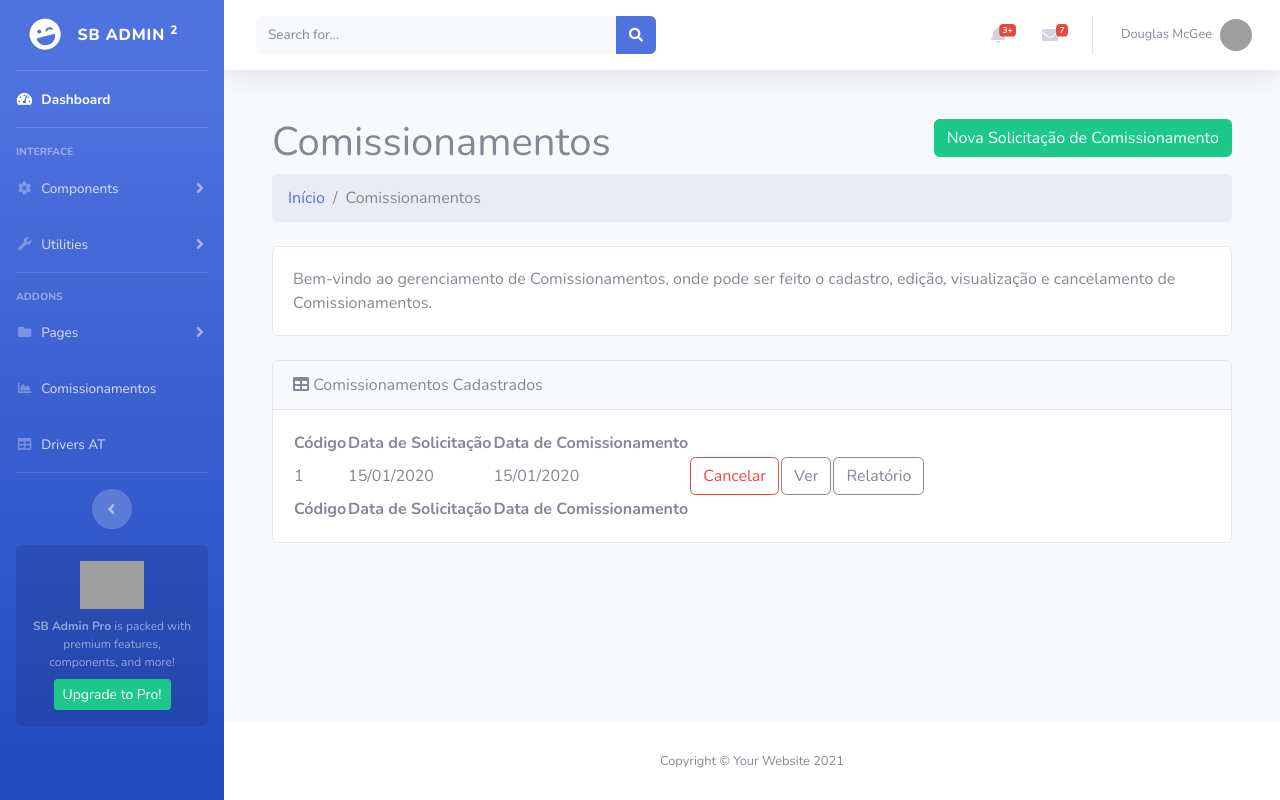
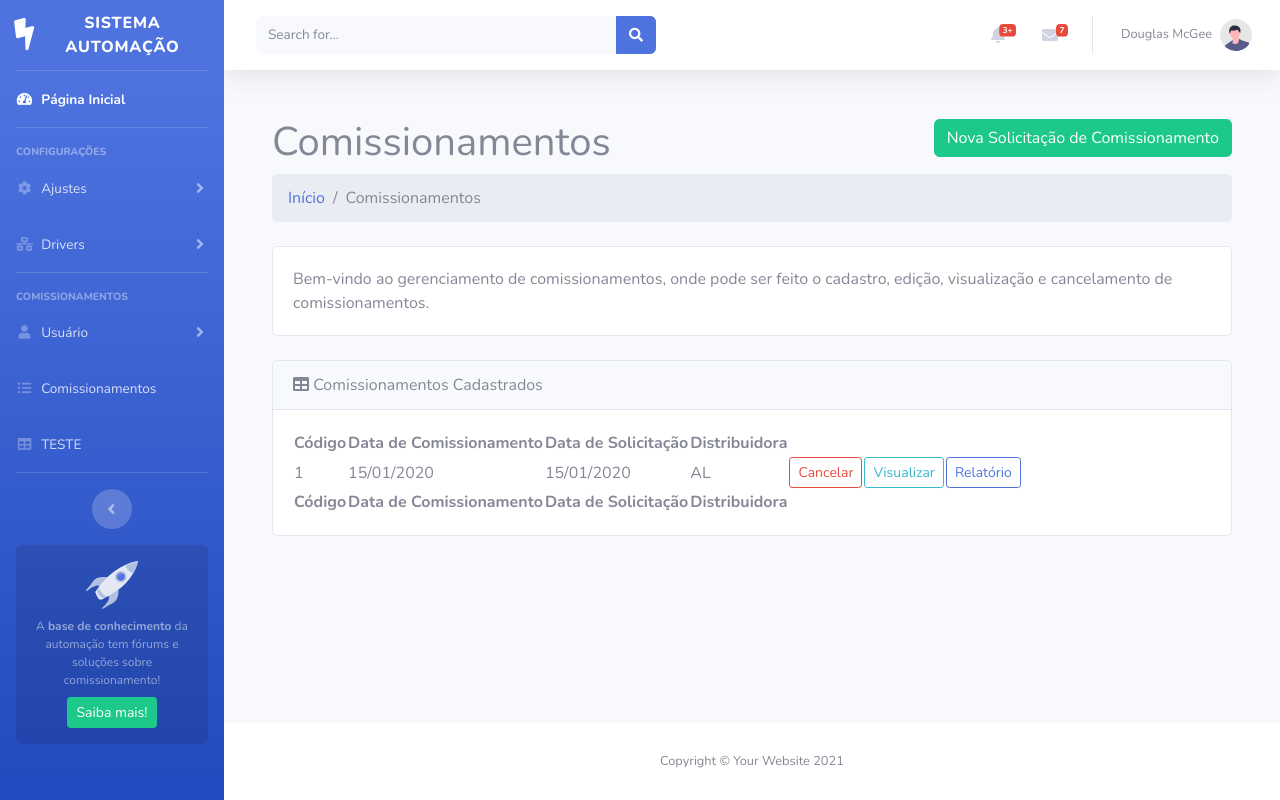
Before and after one commit to mariatheresa2/Automacao, a Django app: page /comissionamento/ in a window 1280 px wide. Run offline with Django 5.2, Linux system fonts and the light colour scheme; tables that the repository leaves empty hold one stand-in row (values such as "Sample post"); some libraries are stand-ins or nearby versions; grey boxes are pictures that could not be loaded.

Commit message:
Layout inicial

```diff
--- a/comissionamento/templates/comissionamento/base.html
+++ b/comissionamento/templates/comissionamento/base.html
@@ -20,7 +20,7 @@
 
     <!-- Custom styles for this template-->
     <link href="{% static 'css/comissionamento.min.css' %}" rel="stylesheet">
-
+    <link rel="icon" href="{% static 'img/undraw_rocket.svg' %}">
 </head>
 
 <body id="page-top">
@@ -32,11 +32,11 @@
         <ul class="navbar-nav bg-gradient-primary sidebar sidebar-dark accordion" id="accordionSidebar">
 
             <!-- Sidebar - Brand -->
-            <a class="sidebar-brand d-flex align-items-center justify-content-center" href="index.html">
+            <a class="sidebar-brand d-flex align-items-center justify-content-center" href="{% url 'home' %}">
                 <div class="sidebar-brand-icon rotate-n-15">
-                    <i class="fas fa-laugh-wink"></i>
+                    <i class="fas fa-bolt"></i>
                 </div>
-                <div class="sidebar-brand-text mx-3">SB Admin <sup>2</sup></div>
+                <div class="sidebar-brand-text mx-3">Sistema Automação</div>
             </a>
 
             <!-- Divider -->
@@ -44,9 +44,9 @@
 
             <!-- Nav Item - Dashboard -->
             <li class="nav-item active">
-                <a class="nav-link" href="index.html">
+                <a class="nav-link" href="{% url 'home' %}">
                     <i class="fas fa-fw fa-tachometer-alt"></i>
-                    <span>Dashboard</span></a>
+                    <span>Página Inicial</span></a>
             </li>
 
             <!-- Divider -->
@@ -54,7 +54,7 @@
 
             <!-- Heading -->
             <div class="sidebar-heading">
-                Interface
+                Configurações
             </div>
 
             <!-- Nav Item - Pages Collapse Menu -->
@@ -62,13 +62,13 @@
                 <a class="nav-link collapsed" href="#" data-toggle="collapse" data-target="#collapseTwo"
                     aria-expanded="true" aria-controls="collapseTwo">
                     <i class="fas fa-fw fa-cog"></i>
-                    <span>Components</span>
+                    <span>Ajustes</span>
                 </a>
                 <div id="collapseTwo" class="collapse" aria-labelledby="headingTwo" data-parent="#accordionSidebar">
                     <div class="bg-white py-2 collapse-inner rounded">
-                        <h6 class="collapse-header">Custom Components:</h6>
-                        <a class="collapse-item" href="buttons.html">Buttons</a>
-                        <a class="collapse-item" href="cards.html">Cards</a>
+                        <h6 class="collapse-header">Mapas:</h6>
+                        <a class="collapse-item" href="#">AT</a>
+                        <a class="collapse-item" href="#">RD</a>
                     </div>
                 </div>
             </li>
@@ -77,17 +77,15 @@
             <li class="nav-item">
                 <a class="nav-link collapsed" href="#" data-toggle="collapse" data-target="#collapseUtilities"
                     aria-expanded="true" aria-controls="collapseUtilities">
-                    <i class="fas fa-fw fa-wrench"></i>
-                    <span>Utilities</span>
+                    <i class="fas fa-fw fa-network-wired"></i>
+                    <span>Drivers</span>
                 </a>
                 <div id="collapseUtilities" class="collapse" aria-labelledby="headingUtilities"
                     data-parent="#accordionSidebar">
                     <div class="bg-white py-2 collapse-inner rounded">
-                        <h6 class="collapse-header">Custom Utilities:</h6>
-                        <a class="collapse-item" href="utilities-color.html">Colors</a>
-                        <a class="collapse-item" href="utilities-border.html">Borders</a>
-                        <a class="collapse-item" href="utilities-animation.html">Animations</a>
-                        <a class="collapse-item" href="utilities-other.html">Other</a>
+                        <h6 class="collapse-header">Container:</h6>
+                        <a class="collapse-item" href="#">AT</a>
+                        <a class="collapse-item" href="#">RD</a>
                     </div>
                 </div>
             </li>
@@ -97,26 +95,26 @@
 
             <!-- Heading -->
             <div class="sidebar-heading">
-                Addons
+                Comissionamentos
             </div>
 
             <!-- Nav Item - Pages Collapse Menu -->
             <li class="nav-item">
                 <a class="nav-link collapsed" href="#" data-toggle="collapse" data-target="#collapsePages"
                     aria-expanded="true" aria-controls="collapsePages">
-                    <i class="fas fa-fw fa-folder"></i>
-                    <span>Pages</span>
+                    <i class="fas fa-fw fa-user"></i>
+                    <span>Usuário</span>
                 </a>
                 <div id="collapsePages" class="collapse" aria-labelledby="headingPages" data-parent="#accordionSidebar">
                     <div class="bg-white py-2 collapse-inner rounded">
-                        <h6 class="collapse-header">Login Screens:</h6>
-                        <a class="collapse-item" href="login.html">Login</a>
-                        <a class="collapse-item" href="register.html">Register</a>
-                        <a class="collapse-item" href="forgot-password.html">Forgot Password</a>
+                        <h6 class="collapse-header">Configuração de Usuários:</h6>
+                        <a class="collapse-item" href="#">Login</a>
+                        <a class="collapse-item" href="#">Criar</a>
+                        <a class="collapse-item" href="#">Esqueceu a senha</a>
                         <div class="collapse-divider"></div>
-                        <h6 class="collapse-header">Other Pages:</h6>
-                        <a class="collapse-item" href="404.html">404 Page</a>
-                        <a class="collapse-item" href="blank.html">Blank Page</a>
+                        <h6 class="collapse-header">Outras Configurações:</h6>
+                        <a class="collapse-item" href="#">Erros</a>
+                        <a class="collapse-item" href="#">Outros</a>
                     </div>
                 </div>
             </li>
@@ -124,15 +122,15 @@
             <!-- Nav Item - Charts -->
             <li class="nav-item">
                 <a class="nav-link" href="{% url 'cadastrar_comissionamento' %}">
-                    <i class="fas fa-fw fa-chart-area"></i>
+                    <i class="fas fa-fw fa-list-ul"></i>
                     <span>Comissionamentos</span></a>
             </li>
 
             <!-- Nav Item - Tables -->
             <li class="nav-item">
-                <a class="nav-link" href="{% url 'visualizar_drivers_at' %}">
+                <a class="nav-link" href="#">
                     <i class="fas fa-fw fa-table"></i>
-                    <span>Drivers AT</span></a>
+                    <span>TESTE</span></a>
             </li>
 
             <!-- Divider -->
@@ -145,9 +143,9 @@
 
             <!-- Sidebar Message -->
             <div class="sidebar-card d-none d-lg-flex">
-                <img class="sidebar-card-illustration mb-2" src="{% static 'undraw_rocket.svg' %}" alt="...">
-                <p class="text-center mb-2"><strong>SB Admin Pro</strong> is packed with premium features, components, and more!</p>
-                <a class="btn btn-success btn-sm" href="https://startbootstrap.com/theme/sb-admin-pro">Upgrade to Pro!</a>
+                <img class="sidebar-card-illustration mb-2" src="{% static 'img/undraw_rocket.svg' %}" alt="...">
+                <p class="text-center mb-2">A <strong>base de conhecimento</strong> da automação tem fórums e soluções sobre comissionamento!</p>
+                <a class="btn btn-success btn-sm" href="https://google.com.br">Saiba mais!</a>
             </div>
 
         </ul>
@@ -287,7 +285,7 @@
                                 </a>
                                 <a class="dropdown-item d-flex align-items-center" href="#">
                                     <div class="dropdown-list-image mr-3">
-                                        <img class="rounded-circle" src="{% static 'undraw_profile_2.svg' %}"
+                                        <img class="rounded-circle" src="{% static 'img/undraw_profile_2.svg' %}"
                                             alt="...">
                                         <div class="status-indicator"></div>
                                     </div>
@@ -299,7 +297,7 @@
                                 </a>
                                 <a class="dropdown-item d-flex align-items-center" href="#">
                                     <div class="dropdown-list-image mr-3">
-                                        <img class="rounded-circle" src="{% static 'undraw_profile_3.svg' %}""
+                                        <img class="rounded-circle" src="{% static 'img/undraw_profile_3.svg' %}""
                                             alt="...">
                                         <div class="status-indicator bg-warning"></div>
                                     </div>
@@ -333,7 +331,7 @@
                                 data-toggle="dropdown" aria-haspopup="true" aria-expanded="false">
                                 <span class="mr-2 d-none d-lg-inline text-gray-600 small">Douglas McGee</span>
                                 <img class="img-profile rounded-circle"
-                                    src="{% static 'undraw_profile.svg' %}">
+                                    src="{% static 'img/undraw_profile.svg' %}">
                             </a>
                             <!-- Dropdown - User Information -->
                             <div class="dropdown-menu dropdown-menu-right shadow animated--grow-in"
@@ -410,7 +408,7 @@
                 <div class="modal-body">Select "Logout" below if you are ready to end your current session.</div>
                 <div class="modal-footer">
                     <button class="btn btn-secondary" type="button" data-dismiss="modal">Cancel</button>
-                    <a class="btn btn-primary" href="login.html">Logout</a>
+                    <a class="btn btn-primary" href="#">Logout</a>
                 </div>
             </div>
         </div>
--- a/comissionamento/templates/comissionamento/comissionamentos.html
+++ b/comissionamento/templates/comissionamento/comissionamentos.html
@@ -15,7 +15,7 @@
     </ol>
     <div class="card mb-4">
         <div class="card-body">
-            Bem-vindo ao gerenciamento de Comissionamentos, onde pode ser feito o cadastro, edição, visualização e cancelamento de Comissionamentos.
+            Bem-vindo ao gerenciamento de comissionamentos, onde pode ser feito o cadastro, edição, visualização e cancelamento de comissionamentos.
         </div>
     </div>
     <div class="card mb-4">
@@ -28,32 +28,29 @@
                 <thead>
                     <tr>
                         <th>Código</th>
+                        <th>Data de Comissionamento</th>
                         <th>Data de Solicitação</th>
-                        <th>Data de Comissionamento</th>
-                        <th></th>
-                        <th></th>
-                        <th></th>
+                        <th>Distribuidora</th>
                     </tr>
                 </thead>
                 <tfoot>
                     <tr>
                         <th>Código</th>
+                        <th>Data de Comissionamento</th>
                         <th>Data de Solicitação</th>
-                        <th>Data de Comissionamento</th>
-                        <th></th>
-                        <th></th>
-                        <th></th>
+                        <th>Distribuidora</th>
                     </tr>
                 </tfoot>
                 <tbody>
                     {% for comissionamento in comissionamentos %}
                     <tr>
                         <td>{{comissionamento.pk}}</td>
+                        <td>{{comissionamento.data_comissionamento|date:"d/m/Y"}}</td>
                         <td>{{comissionamento.data_solicitacao|date:"d/m/Y"}}</td>
-                        <td>{{comissionamento.data_comissionamento|date:"d/m/Y"}}</td>
-                        <td><a class="btn btn-outline-danger" href="{% url 'cancelar_comissionamento' comissionamento.pk %}">Cancelar</a></td>
-                        <td><a class="btn btn-outline-secondary" href="{% url 'detalhes_comissionamento' comissionamento.pk %}">Ver</a></td>
-                        <td><a class="btn btn-outline-secondary" href="">Relatório</a></td>
+                        <td>{{comissionamento.distribuidora}}</td>
+                        <td><a class="btn btn-sm btn-outline-danger" href="{% url 'cancelar_comissionamento' comissionamento.pk %}">Cancelar</a></td>
+                        <td><a class="btn btn-sm btn-outline-info" href="{% url 'detalhes_comissionamento' comissionamento.pk %}">Visualizar</a></td>
+                        <td><a class="btn btn-sm btn-outline-primary" href="">Relatório</a></td>
                     </tr>
                     {% endfor %}
                 </tbody>
```
